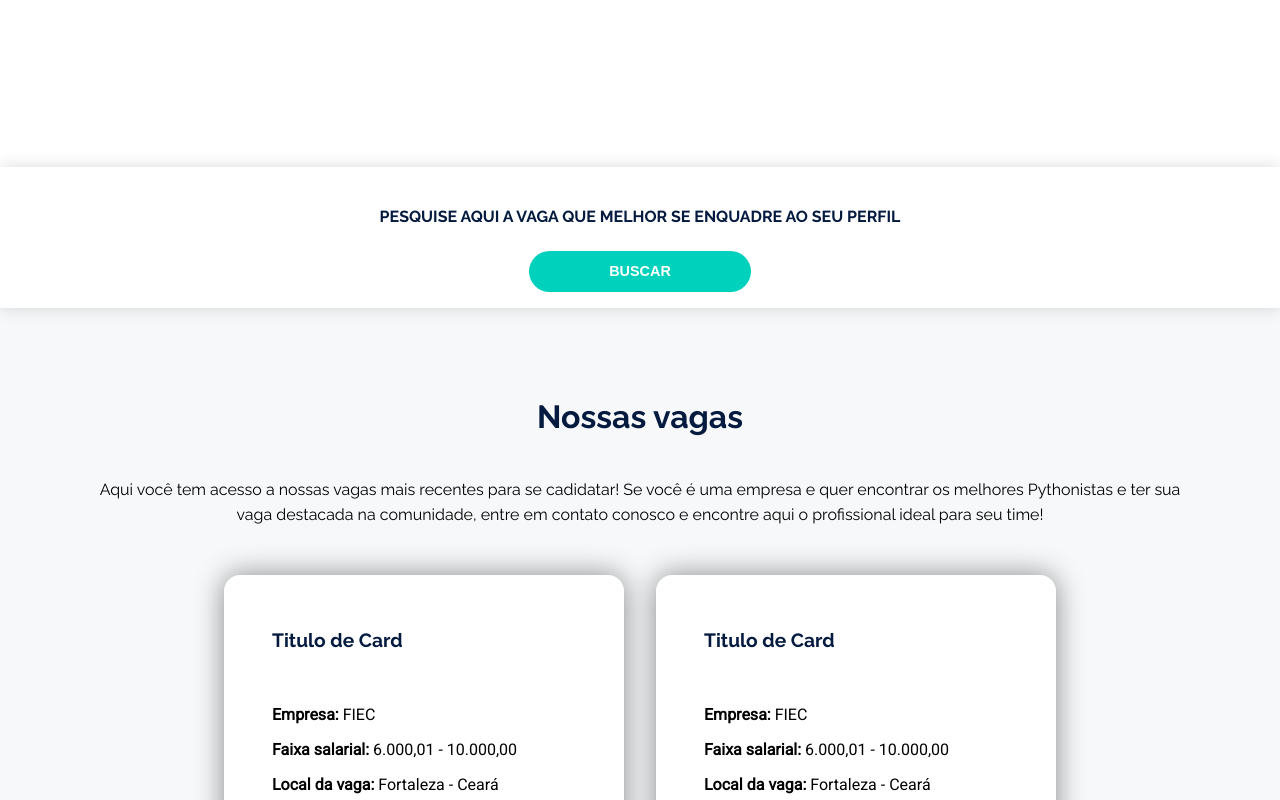
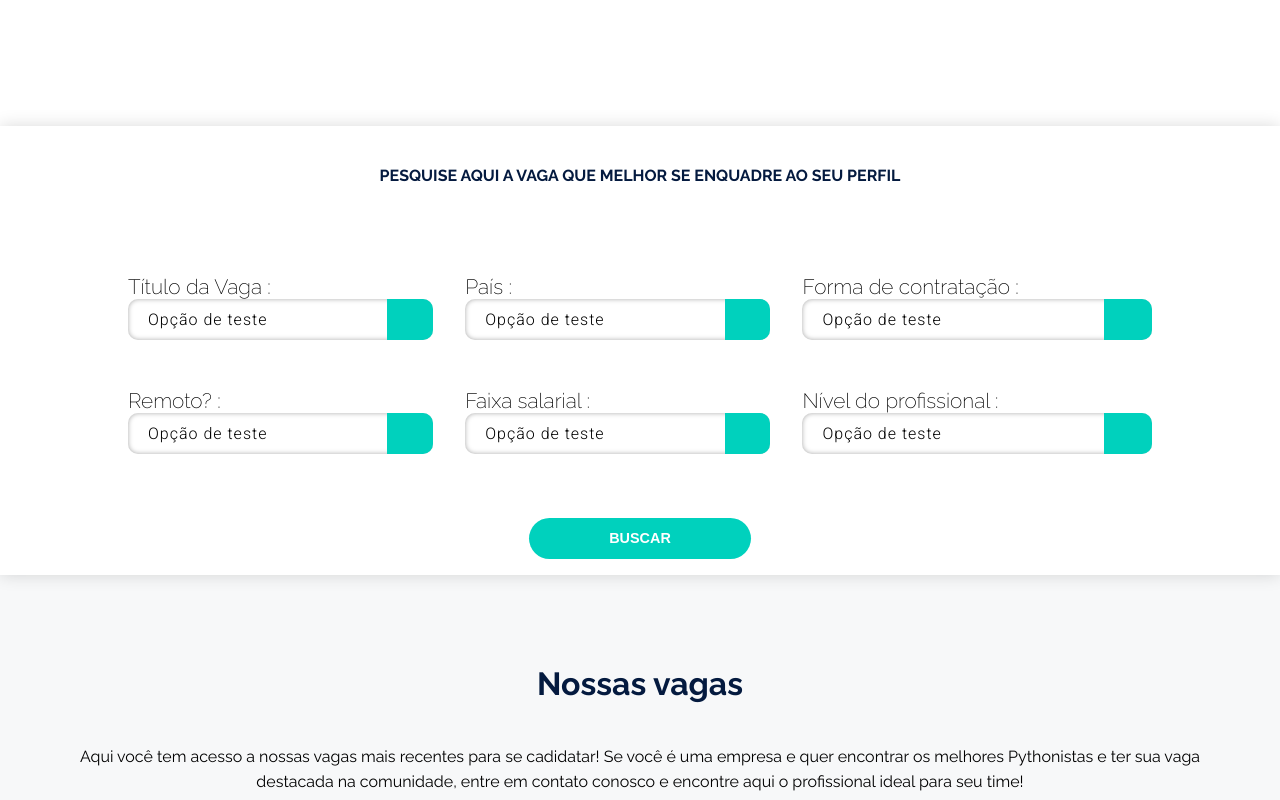
Before and after one commit to lupus-magnus/pyjobs-nextjs, a Next.js app: page / in a window 1280 px wide. Shown: the part 780-1580 px from the top of the page. Built offline with nearby package versions, Linux system fonts and the light colour scheme.

Commit message:
made form grid

```diff
--- a/components/StyledSelect.js
+++ b/components/StyledSelect.js
@@ -14,9 +14,18 @@ export default function StyledSelect(props) {
     : {
         fontSize: props.fontSize ? props.fontSize : "1rem",
         width: "99%",
+        fontFamily: `Roboto, sans-serif`,
+        fontWeight: 300,
       };
   return (
-    <div style={{ width: width }} className={styles["styledSelect--container"]}>
+    <div style={{ width: width }} className={styles["input__container"]}>
+      {props.label && (
+        <label className={styles["styledSelect--label"]} htmlFor={name}>
+          {" "}
+          {props.label} :
+        </label>
+      )}
+      <div className={styles["styledSelect--container"]}>
         <select
           className={styles["styledSelect"]}
           style={selectStyle}
@@ -26,5 +35,6 @@ export default function StyledSelect(props) {
           {props.children}
         </select>
       </div>
+    </div>
   );
 }
--- a/pages/index.js
+++ b/pages/index.js
@@ -16,20 +16,7 @@ export default function Home() {
       </Head>
 
       <Navbar />
-      <div
-        style={{
-          display: "flex",
-          justifyContent: "center",
-          alignItems: "center",
-        }}
-      >
-        <StyledSelect id="teste" name="teste">
-          <option value="unknown" selected="">
-            {" "}
-            Opção de teste{" "}
-          </option>
-        </StyledSelect>
-      </div>
+
       <section className={`container ${styles["createJobSection"]} `}>
         <div className="infoBlock">
           <h2 className="section__title">
@@ -60,7 +47,95 @@ export default function Home() {
           <h3 className="section__title--small">
             PESQUISE AQUI A VAGA QUE MELHOR SE ENQUADRE AO SEU PERFIL
           </h3>
-
+          <div className={styles["form__container"]}>
+            <form className={styles["jobSearch__form"]}>
+              <div
+                className={`${styles["field_00"]}  ${styles["form__fieldArea"]}`}
+              >
+                <StyledSelect
+                  width="100%"
+                  label="Título da Vaga"
+                  id="teste"
+                  name="teste"
+                >
+                  <option value="unknown" selected="">
+                    {" "}
+                    Opção de teste{" "}
+                  </option>
+                </StyledSelect>
+              </div>
+              <div
+                className={`${styles["field_01"]}  ${styles["form__fieldArea"]}`}
+              >
+                <StyledSelect width="100%" label="País" id="teste" name="teste">
+                  <option value="unknown" selected="">
+                    {" "}
+                    Opção de teste{" "}
+                  </option>
+                </StyledSelect>
+              </div>
+              <div
+                className={`${styles["field_02"]}  ${styles["form__fieldArea"]}`}
+              >
+                <StyledSelect
+                  width="100%"
+                  label="Forma de contratação"
+                  id="teste"
+                  name="teste"
+                >
+                  <option value="unknown" selected="">
+                    {" "}
+                    Opção de teste{" "}
+                  </option>
+                </StyledSelect>
+              </div>
+              <div
+                className={`${styles["field_10"]}  ${styles["form__fieldArea"]}`}
+              >
+                <StyledSelect
+                  width="100%"
+                  label="Remoto?"
+                  id="teste"
+                  name="teste"
+                >
+                  <option value="unknown" selected="">
+                    {" "}
+                    Opção de teste{" "}
+                  </option>
+                </StyledSelect>
+              </div>
+              <div
+                className={`${styles["field_11"]}  ${styles["form__fieldArea"]}`}
+              >
+                <StyledSelect
+                  width="100%"
+                  label="Faixa salarial"
+                  id="teste"
+                  name="teste"
+                >
+                  <option value="unknown" selected="">
+                    {" "}
+                    Opção de teste{" "}
+                  </option>
+                </StyledSelect>
+              </div>
+              <div
+                className={`${styles["field_12"]}  ${styles["form__fieldArea"]}`}
+              >
+                <StyledSelect
+                  width="100%"
+                  label="Nível do profissional"
+                  id="teste"
+                  name="teste"
+                >
+                  <option value="unknown" selected="">
+                    {" "}
+                    Opção de teste{" "}
+                  </option>
+                </StyledSelect>
+              </div>
+            </form>
+          </div>
           <button
             className={`section__button ${styles["searchJobsSection__button"]}`}
           >
--- a/styles/globals.css
+++ b/styles/globals.css
@@ -16,7 +16,7 @@ body {
   display: flex;
   align-items: center;
   justify-content: space-around;
-  padding: 1rem 3rem;
+  padding: 1rem;
 }
 
 .infoBlock {
--- a/styles/modules/Home.module.css
+++ b/styles/modules/Home.module.css
@@ -22,3 +22,50 @@
   display: inline-block;
   text-align: center;
 }
+.form__container {
+  width: 80vw;
+}
+.jobSearch__form {
+  display: grid;
+  min-height: 100%;
+  gap: 3rem 2rem;
+  margin: 4rem 0;
+  grid-template-columns: 1fr 1fr 1 fr;
+  grid-template-rows: 1fr 1fr;
+  grid-template-areas:
+    "field_00 field_01 field_02"
+    "field_10 field_11 field_12";
+}
+
+.form__fieldArea {
+  min-width: 100%;
+  min-height: 100%;
+}
+
+.field_00 {
+  grid-area: field_00;
+}
+.field_01 {
+  grid-area: field_01;
+}
+.field_02 {
+  grid-area: field_02;
+}
+.field_10 {
+  grid-area: field_10;
+}
+.field_11 {
+  grid-area: field_11;
+}
+.field_12 {
+  grid-area: field_12;
+}
+
+/*Responsive:  */
+@media (max-width: 800px) {
+  .jobSearch__form {
+    display: flex;
+    flex-direction: column;
+    width: 100%;
+  }
+}
--- a/styles/modules/StyledSelect.module.css
+++ b/styles/modules/StyledSelect.module.css
@@ -1,3 +1,13 @@
+.input__container {
+  width: 100%;
+}
+
+.styledSelect--label {
+  font-weight: 300;
+  font-family: "Raleway", sans-serif;
+  font-size: 1.3rem;
+}
+
 .styledSelect--container {
   position: relative;
   overflow: hidden;
@@ -8,6 +18,7 @@
   position: relative;
   padding: 10px 0px;
   box-sizing: border-box;
+  /* margin-top: 1rem; */
 }
 
 .styledSelect--container::after {
```
Also changed, not shown: styles/home.css (deleted). Lines whose indentation alone changed are shown as unchanged.
